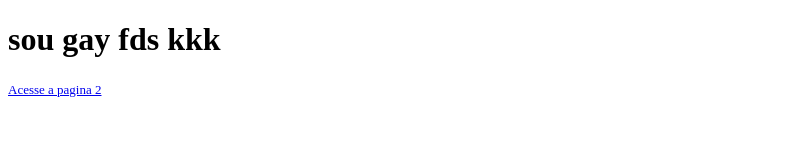
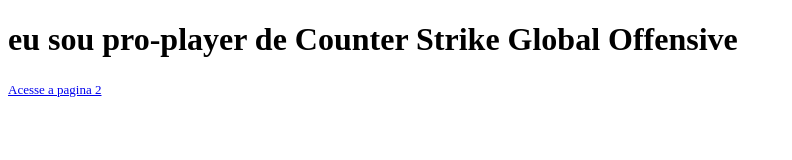
Before and after one commit to GabrielMohr/Hello, a plain HTML site: page index.html in a window 1280 px wide. Shown: the whole page, without its empty margins (0-792 px from the left). Drawn offline with Linux system fonts and the light colour scheme.

Commit message:
Update index.html

```diff
--- a/index.html
+++ b/index.html
@@ -8,7 +8,7 @@
         <link rel="stylesheet" href="style.css">
     </head>
     <body>
-        <h1>sou gay fds kkk</h1>
+        <h1>eu sou pro-player de Counter Strike Global Offensive</h1>
         <a href="paginas/pagina2.html">Acesse a pagina 2</a>
     </body>
 </html>
```
